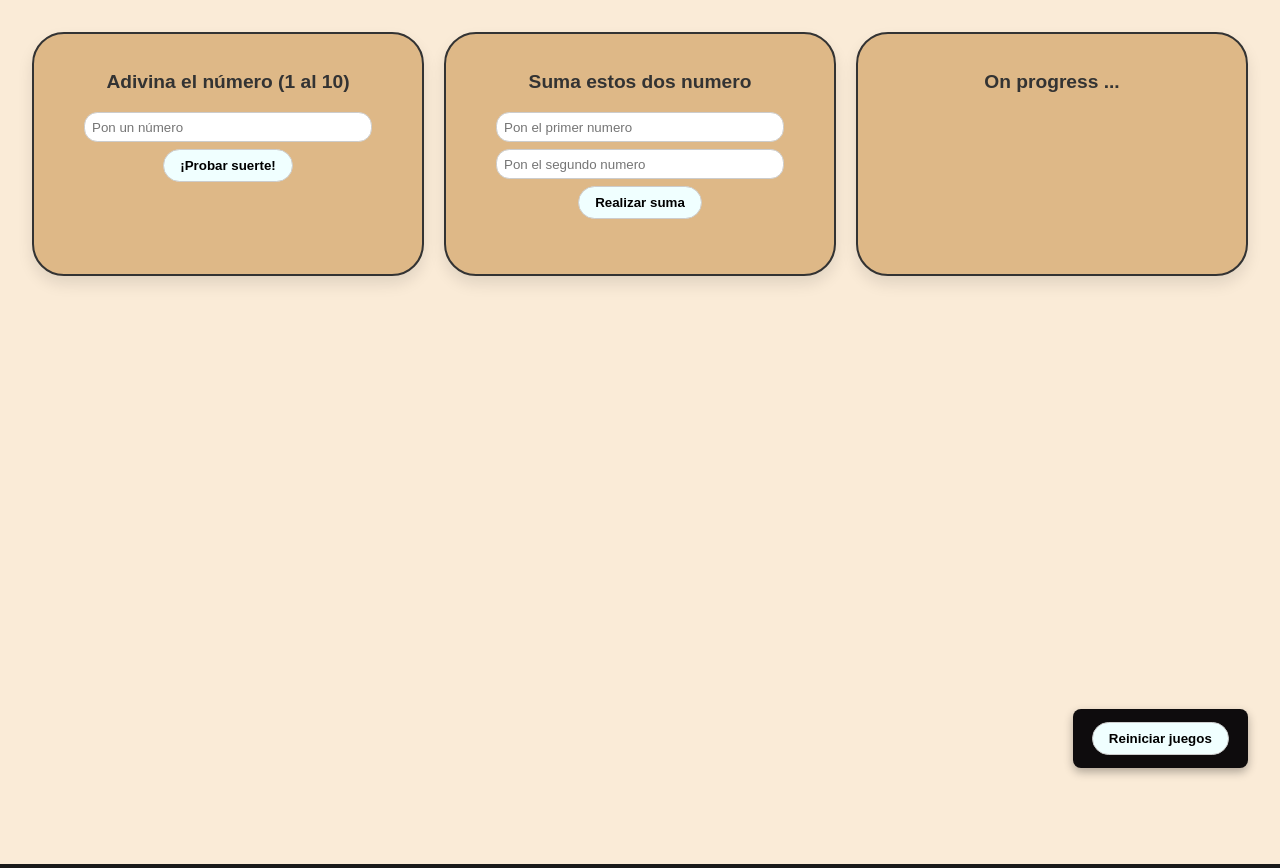
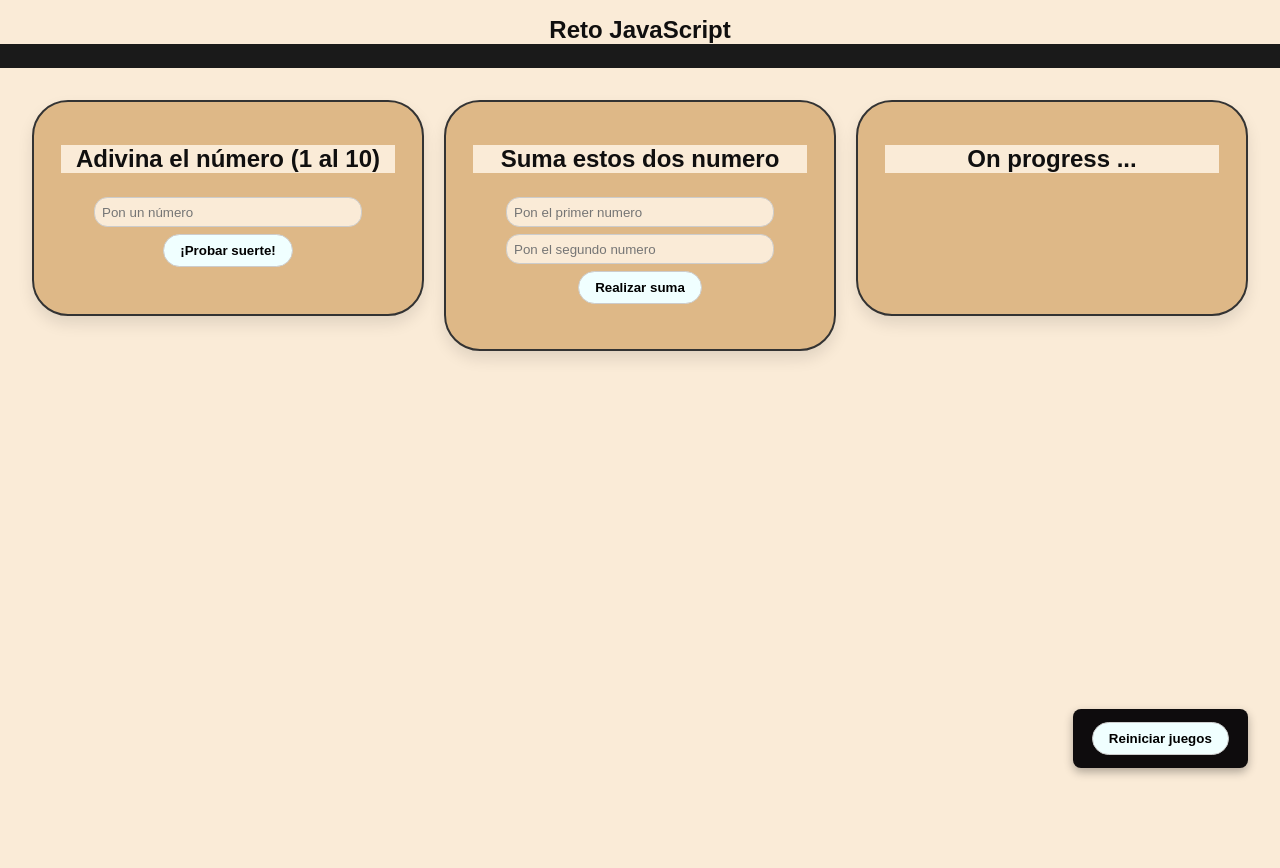
Before and after one commit to Antori09/ACTJS, a plain HTML site: page index.html in a window 1280 px wide. Drawn offline with Linux system fonts and the light colour scheme.

Commit message:
titulo de la pagina

```diff
--- a/index.html
+++ b/index.html
@@ -7,6 +7,8 @@
 </head>
 
 <body>
+            <h1>Reto JavaScript</h1>
+
     <div class="contenedor-principal">
         <div class="game1">
             <h1>Adivina el número (1 al 10)</h1>
--- a/style.css
+++ b/style.css
@@ -1,4 +1,8 @@
 /* Configuración global */
+* {
+    box-sizing: border-box;
+    background-color: antiquewhite;
+}
 body {
     background-color: #1a1a1a;
     margin: 0;
@@ -45,13 +49,16 @@ body {
     border: 2px solid #333;
     border-radius: 2em;
     text-align: center;
+    font-size: large;
     padding: 1.5em;
     box-shadow: 0px 8px 15px rgba(0, 0, 0, 0.1);
 }
 h1 {
     font-size: 1.2em;
-    color: #333;
+    color: #100f0f;
     margin-bottom: 1em;
+    text-align: center;
+    font-size: x-large;
 }
 input {
     border-radius: 1em;
```
